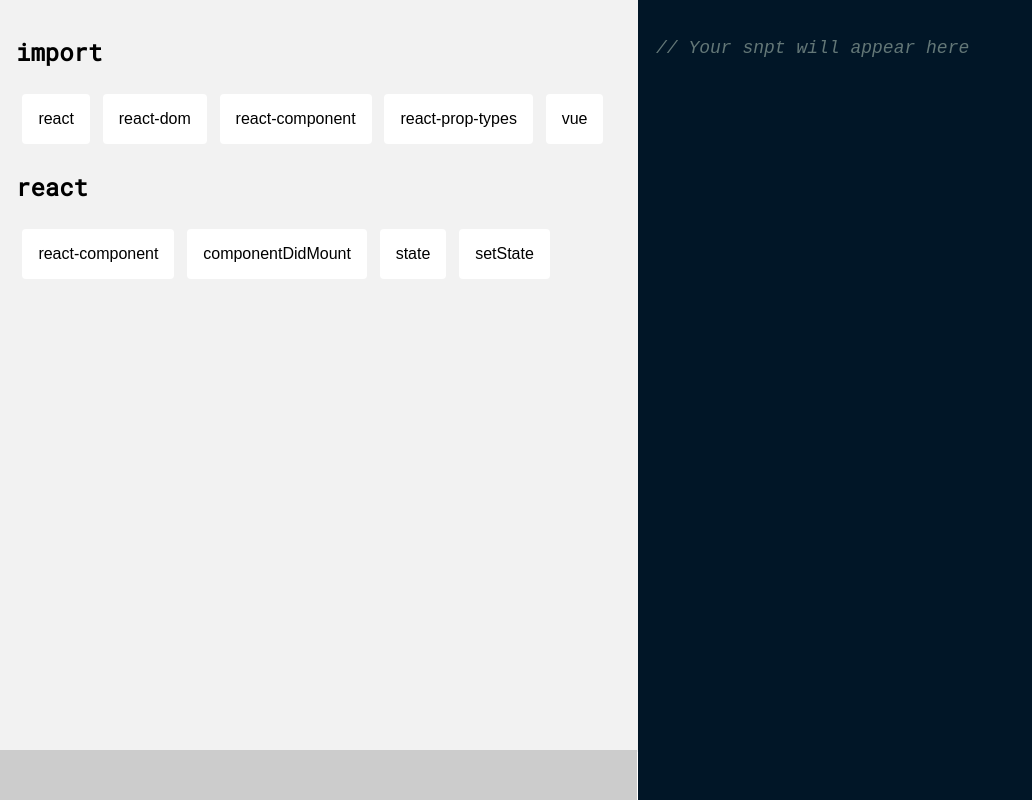
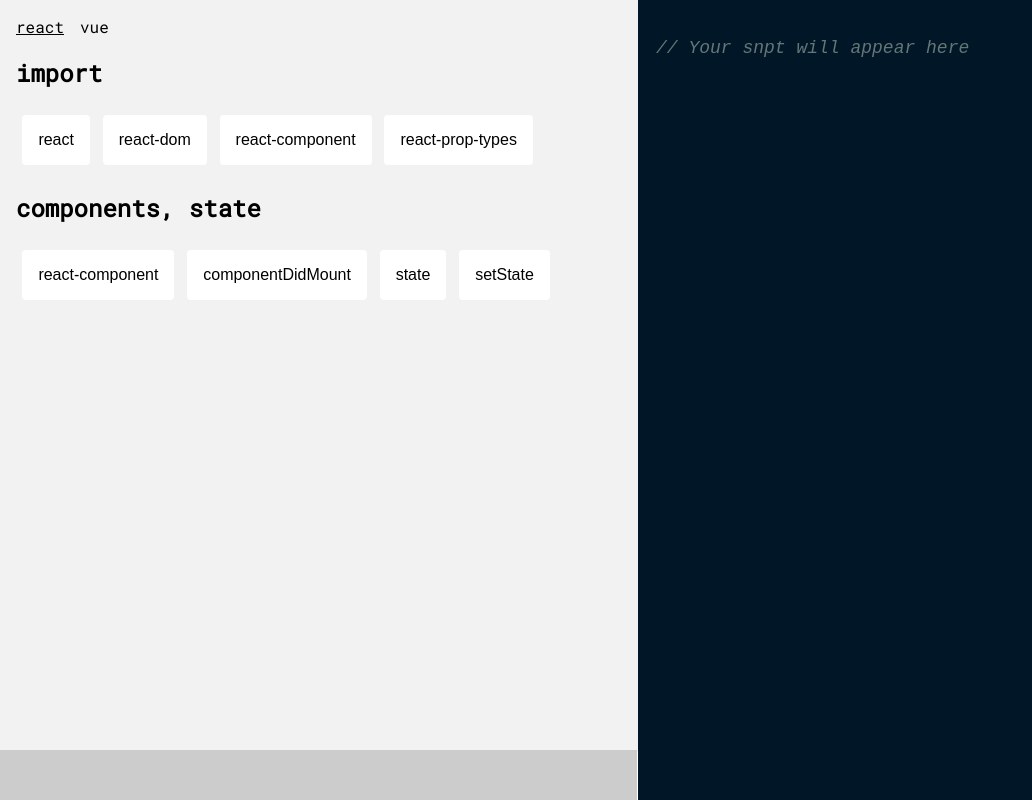
Before and after one commit to johnpatbatt/snippets, a React (Create React App) app: page / in a window 1280 px wide. Shown: the whole page, without its empty margins (0-1032 px from the left). Built offline with nearby package versions, Linux system fonts and the light colour scheme.

Commit message:
Changes 1. Changed into framework type data

```diff
--- a/src/Constants/index.js
+++ /dev/null
@@ -1,41 +0,0 @@
-const __ReactImp = `import React from 'react';`
-const __ReactImpDOM = `import ReactDOM from 'react-dom';`
-const __ReactImpComponent = `import React, { Component } from 'react';`
-const __ReactImpPropTypes = `import React, { Component } from 'react';
-import PropTypes from 'prop-types';`
-const __ReactComponent = `import React, { Component } from 'react'
-
-export default class Snpt extends Component {
-  render() {
-    return (
-      <div>
-
-      </div>
-    )
-  }
-}`
-const __ComponentDidMount = `componentDidMount = () => {
-
-}`
-const __state = `this.state = {}`
-const __setState = `this.setState({
-  key: value
-})`
-
-const __Vue = `import Vue from 'vue';`
-
-export const categories = {
-  import: {
-    react: __ReactImp,
-    'react-dom': __ReactImpDOM,
-    'react-component': __ReactImpComponent,
-    'react-prop-types': __ReactImpPropTypes,
-    vue: __Vue
-  },
-  react: {
-    'react-component': __ReactComponent,
-    componentDidMount: __ComponentDidMount,
-    state: __state,
-    setState: __setState
-  }
-}
--- a/src/components/App.js
+++ b/src/components/App.js
@@ -1,24 +1,32 @@
-import React, { Component } from 'react';
-import Highlight, { defaultProps } from "prism-react-renderer";
-import Snippets from './Snippets';
-import {categories} from '../Constants'
+import React, { Component } from 'react'
+import Highlight, { defaultProps } from 'prism-react-renderer'
+import Snippets from './Snippets'
+import { frameworks, types } from '../utils/Constants'
 
-import '../scss/App.css';
-import dracula from 'prism-react-renderer/themes/nightOwl';
+import '../scss/App.css'
+import dracula from 'prism-react-renderer/themes/nightOwl'
 
 const defaultCode = `
 // Your snpt will appear here
 
-`;
+`
 
 class App extends Component {
   constructor(props) {
-    super(props);
+    super(props)
 
     this.state = {
       footerMsg: '',
-      code: defaultCode
+      framework: 'react',
+      code: defaultCode,
+      types: []
     }
+  }
+
+  componentDidMount = () => {
+    let __types = types
+
+    console.log(__types[this.state.framework])
   }
 
   setCode(snpt) {
@@ -34,22 +42,44 @@ class App extends Component {
     }, 3000)
   }
 
+  setFramework(framework) {
+    this.setState({ framework })
+  }
+
   render() {
     return (
       <div className="snpt">
         <div className="container">
           <div className="snippets">
+            <header>
+              <ul className="frameworks">
+                {frameworks.map(framework => {
+                  return (
+                    <li
+                      className={
+                        this.state.framework == framework ? 'active' : ''
+                      }
+                      onClick={() => this.setFramework(framework)}
+                      key={Math.random()}>
+                      {framework}
+                    </li>
+                  )
+                })}
+              </ul>
+            </header>
             <Snippets
               onClick={this.setCode.bind(this)}
-              categories={categories}
+              types={types[this.state.framework]}
             />
-            <footer
-              id="footer">
-              {this.state.footerMsg}
-            </footer>
+            <footer id="footer">{this.state.footerMsg}</footer>
           </div>
           <>
-            <Highlight className="prism-code" {...defaultProps} code={this.state.code} theme={dracula} language="javascript">
+            <Highlight
+              className="prism-code"
+              {...defaultProps}
+              code={this.state.code}
+              theme={dracula}
+              language="javascript">
               {({ className, style, tokens, getLineProps, getTokenProps }) => (
                 <pre className={className} style={style}>
                   {tokens.map((line, i) => (
@@ -65,8 +95,8 @@ class App extends Component {
           </>
         </div>
       </div>
-    );
+    )
   }
 }
 
-export default App;
+export default App
--- a/src/components/Snippets.js
+++ b/src/components/Snippets.js
@@ -1,10 +1,11 @@
 import React, { Component } from 'react'
+import { frameworks } from '../utils/Constants'
 
 export default class Snippets extends Component {
-  setCode(code) {
+  setCode(category) {
     //! Set the code to clipboard
-    this.copyToClipboard(code)
-    this.props.onClick(code)
+    this.copyToClipboard(category.code)
+    this.props.onClick(category.code)
   }
 
   copyToClipboard(code) {
@@ -19,23 +20,23 @@ export default class Snippets extends Component {
   render() {
     return (
       <>
-        {Object.keys(this.props.categories).map(category => {
+        {Object.keys(this.props.types).map(framework => {
           return (
             <div key={Math.random()}>
-              <h2 key={Math.random()}>{category}</h2>
-              {Object.keys(this.props.categories[category]).map(type => {
-                console.log(type)
-
+              <h2 key={Math.random()}>{framework}</h2>
+              {Object.keys(this.props.types[framework]).map(subtype => {
                 return (
+                  <>
                     <button
-                    id={type}
+                      id={subtype}
                       key={Math.random()}
                       className="btn-white"
                       onClick={() =>
-                      this.setCode(this.props.categories[category][type])
+                        this.setCode(this.props.types[framework][subtype])
                       }>
-                    {type}
+                      {subtype}
                     </button>
+                  </>
                 )
               })}
             </div>
--- a/src/scss/App.css
+++ b/src/scss/App.css
@@ -33,6 +33,26 @@ html, body {
 
 .container pre {
   font-size: 18px;
+}
+
+.frameworks {
+  display: flex;
+  margin: 0;
+  padding: 0;
+}
+
+.frameworks li:first-child {
+  margin-left: 0;
+}
+
+.frameworks li {
+  list-style-type: none;
+  margin-left: 1em;
+  cursor: pointer;
+}
+
+.frameworks li.active {
+  text-decoration: underline;
 }
 
 .btn-white {
--- /dev/null
+++ b/src/utils/Constants.js
@@ -0,0 +1,71 @@
+const __ReactImp = `import React from 'react';`
+const __ReactImpDOM = `import ReactDOM from 'react-dom';`
+const __ReactImpComponent = `import React, { Component } from 'react';`
+const __ReactImpPropTypes = `import React, { Component } from 'react';
+import PropTypes from 'prop-types';`
+const __ReactComponent = `import React, { Component } from 'react'
+
+export default class Snpt extends Component {
+  render() {
+    return (
+      <div>
+
+      </div>
+    )
+  }
+}`
+const __ComponentDidMount = `componentDidMount = () => {
+
+}`
+const __state = `this.state = {}`
+const __setState = `this.setState({
+  key: value
+})`
+
+const __VueImp = `import Vue from 'vue';`
+
+export const types = {
+  react: {
+    import: {
+      react: {
+        code: __ReactImp
+      },
+      'react-dom': {
+        code: __ReactImpDOM
+      },
+      'react-component': {
+        code: __ReactImpComponent
+      },
+      'react-prop-types': {
+        code: __ReactImpPropTypes
+      }
+    },
+    'components, state': {
+      'react-component': {
+        code: __ReactComponent,
+        type: 'react'
+      },
+      componentDidMount: {
+        code: __ComponentDidMount,
+        type: 'react'
+      },
+      state: {
+        code: __state,
+        type: 'react'
+      },
+      setState: {
+        code: __setState,
+        type: 'react'
+      }
+    }
+  },
+  vue: {
+    import: {
+      vue: {
+        code: __VueImp
+      }
+    }
+  }
+}
+
+export const frameworks = ['react', 'vue']
```
Lines whose indentation alone changed are shown as unchanged.
